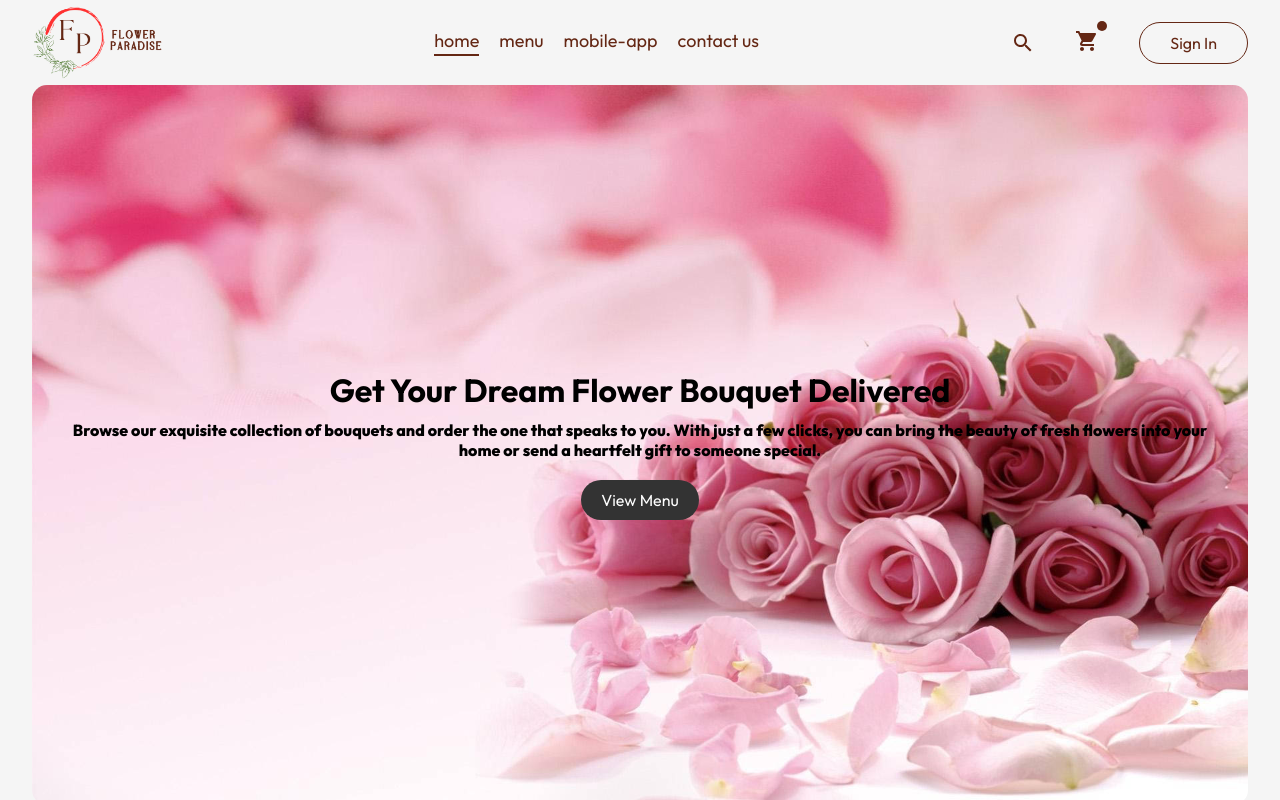
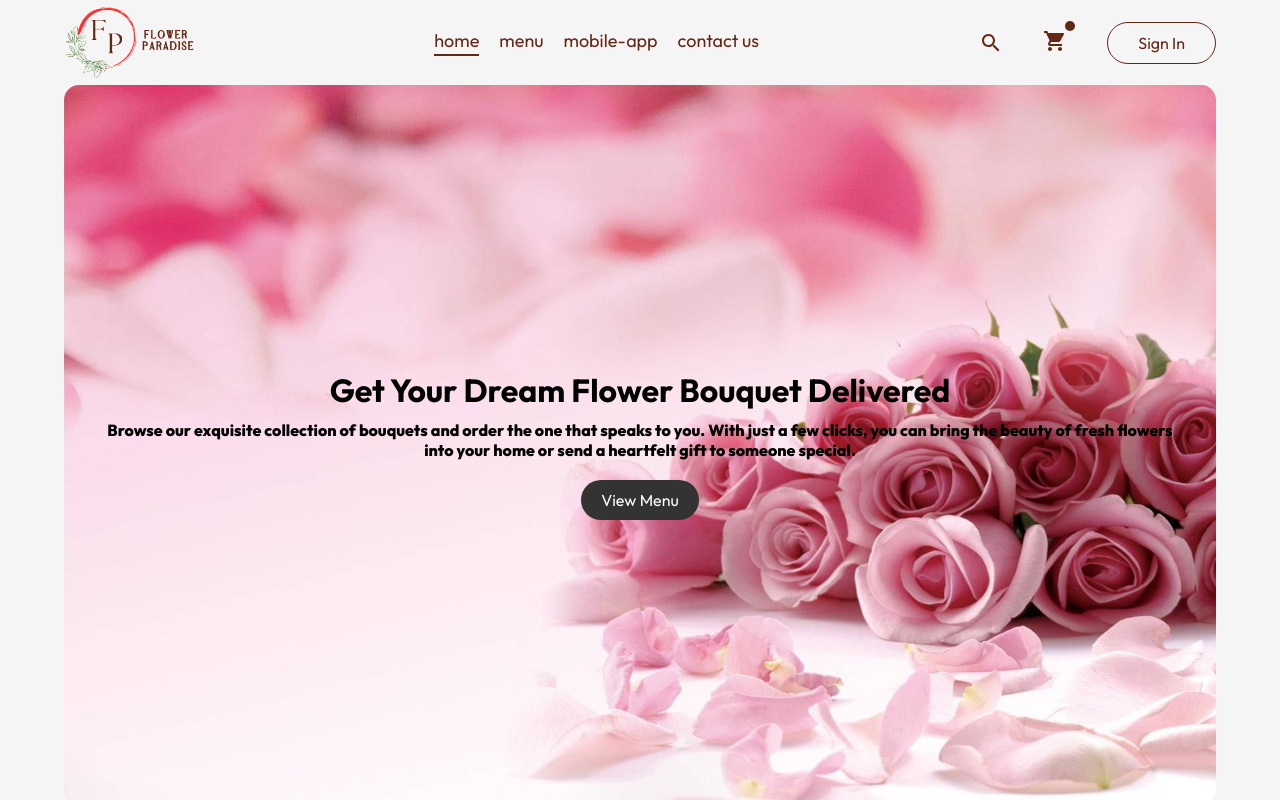
Before and after one commit to pooja180801/Flower-Paradise, a React (Create React App) app in the folder frontend/: page / in a window 1280 px wide. Shown: the top 800 px of the page. Built offline with nearby package versions, Linux system fonts and the light colour scheme.

Commit message:
updated index.css

```diff
--- a/frontend/src/index.css
+++ b/frontend/src/index.css
@@ -18,7 +18,7 @@ a{
 }
 
 .app{
-  width: 95%;
+  width: 90%;
   margin: auto;
 }
 
```
